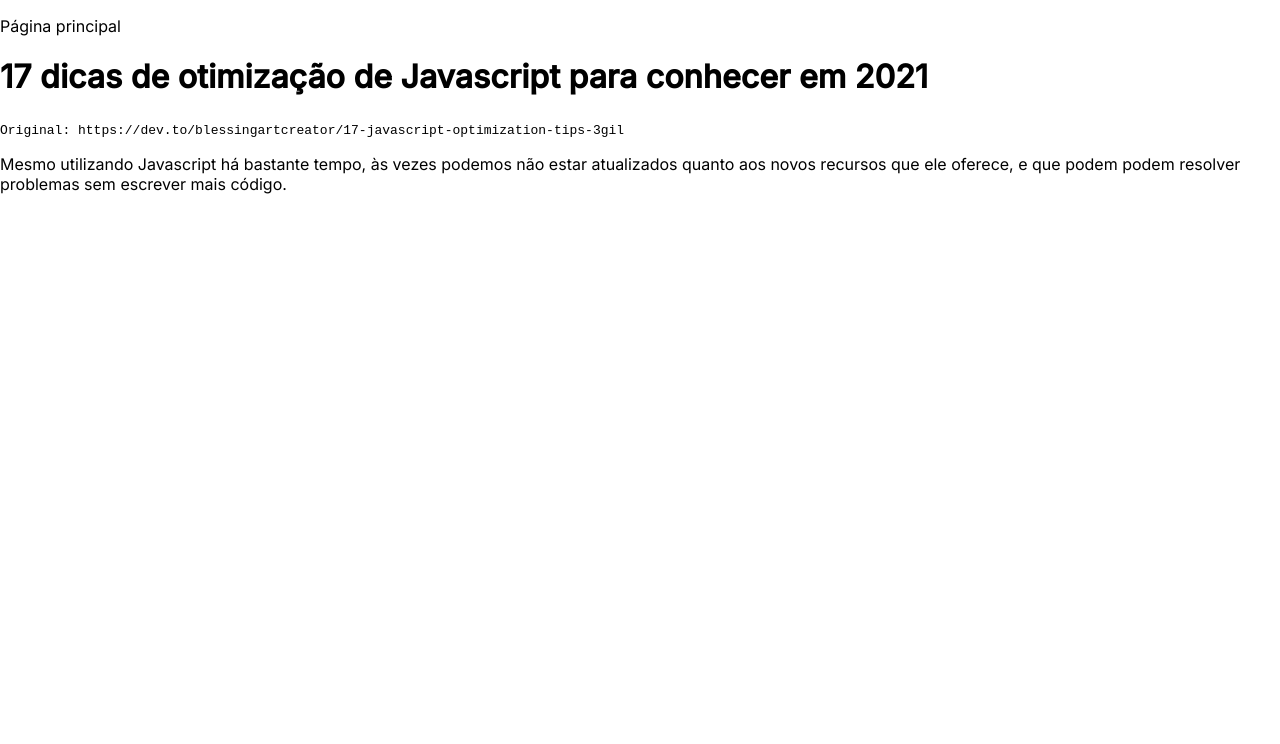
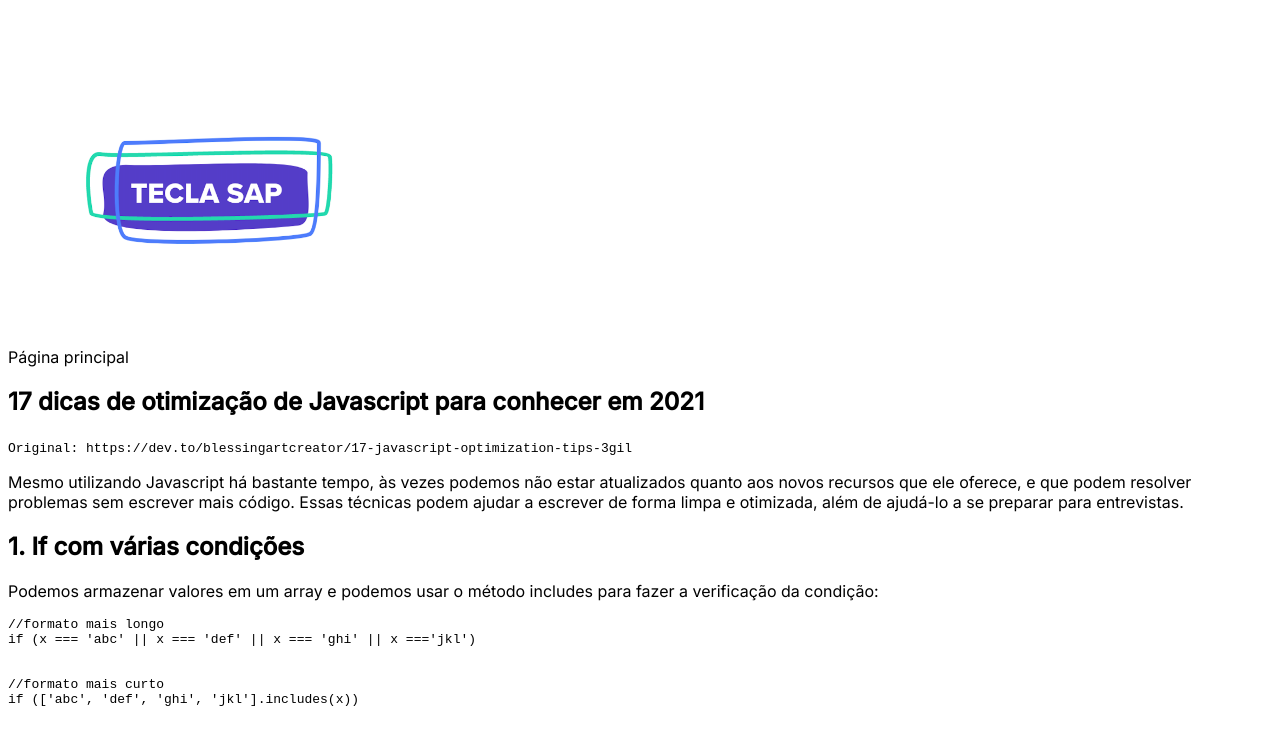
Before and after one commit to concretesolutions/tecla-sap, a Next.js app: page /posts/17-dicas-otimizacao-javascript in a window 1280 px wide. Shown: the top 744 px of the page. Built offline with nearby package versions, Linux system fonts and the light colour scheme.

Commit message:
adds markup and more content to visualize post style

```diff
--- a/pages/posts/17-dicas-otimizacao-javascript.js
+++ b/pages/posts/17-dicas-otimizacao-javascript.js
@@ -1,31 +1,59 @@
 import Link from 'next/link'
 import Head from 'next/head'
+import Image from 'next/image'
+import styles from '../../styles/Home.module.css'
 
 export default function TipsJavascriptOptimization() {
   return (
     <>
+     <header className={styles.header}>
      <Head>
         <title>
-          17 dicas de otimização de Javascript para conhecer em 2021
+          17 dicas de otimização de JS para conhecer em 2021
         </title>
       </Head>
-      <div>
+    </header>
+    <div className={styles.container}>
+      <main className={styles.posts}>
+        <Image src='/logo_high.png'
+          className={styles.logo}
+          alt="Logotipo do projeto"
+          width={400}
+          height={262}
+        />
+
         <p>
           <Link href="/">
             <a title="Página principal">Página principal</a>
           </Link>
         </p>
-        <h1>17 dicas de otimização de Javascript para conhecer em 2021</h1>
+        <article className={styles.article}>
+          <h1 className={styles.post}>17 dicas de otimização de Javascript para conhecer em 2021</h1>
           <code>
             Original:
             https://dev.to/blessingartcreator/17-javascript-optimization-tips-3gil
           </code>
 
           <p>
-          Mesmo utilizando Javascript há bastante tempo, às vezes podemos não
-          estar atualizados quanto aos novos recursos que ele oferece, e que
-          podem podem resolver problemas sem escrever mais código.
+          Mesmo utilizando Javascript há bastante tempo, às vezes podemos não estar atualizados quanto aos novos recursos que ele oferece, e que podem resolver problemas sem escrever mais código. Essas técnicas podem ajudar a escrever de forma limpa e otimizada, além de ajudá-lo a se preparar para entrevistas.
           </p>
+          <h2>1. If com várias condições</h2>
+          <p>Podemos armazenar valores em um array e podemos usar o método includes para fazer a verificação da condição:</p>
+          <pre className={styles.pre}>
+            <code>
+            //formato mais longo<br />
+            if (x === 'abc' || x === 'def' || x === 'ghi' || x ==='jkl') { <br />
+
+            }<br />
+            <br />
+            //formato mais curto<br />
+            if (['abc', 'def', 'ghi', 'jkl'].includes(x)) { <br />
+
+            }<br />
+            </code>
+          </pre>
+        </article>
+      </main>
       </div>
     </>
   )
```
Lines whose indentation alone changed are shown as unchanged.
